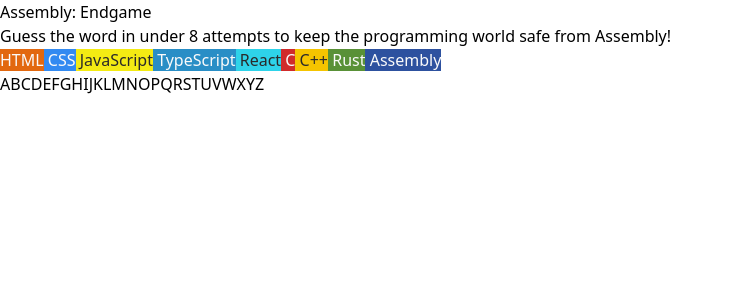
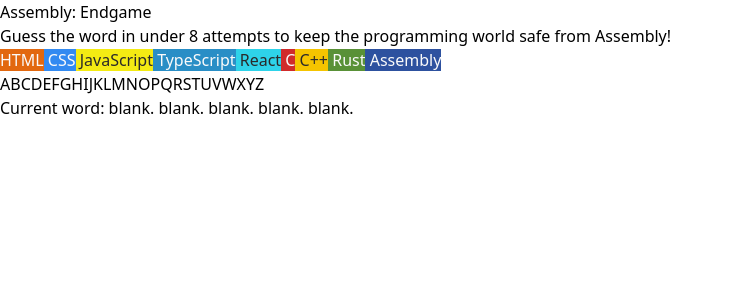
Before and after one commit to khasizadaj/assembly-endgame, a React (Vite) app: page / in a window 1280 px wide. Shown: the top 300 px of the page, without its empty margins (0-733 px from the left). Built offline with nearby package versions, Linux system fonts and the light colour scheme.

Commit message:
Add a11y info (#8)

```diff
--- a/src/App.jsx
+++ b/src/App.jsx
@@ -120,11 +120,11 @@
     });
   }
 
-  const gameIsOver = languages.filter((lang) => lang.isActive).length === 1 || guessedWord.every((letter) => letter.isFound);
+  const gameIsOver =
+    languages.filter((lang) => lang.isActive).length === 1 ||
+    guessedWord.every((letter) => letter.isFound);
   let statusType =
-    lastAnswer.value && lastAnswer.isCorrect
-      ? "correct"
-      : "incorrect";
+    lastAnswer.value && lastAnswer.isCorrect ? "correct" : "incorrect";
   if (gameIsOver) {
     statusType = "gameOver";
   }
@@ -213,7 +213,34 @@
       <Status statusType={statusType} lastAnswer={lastAnswer} />
       <Languages languages={languages} />
       <GuessedWord word={guessedWord} statusType={statusType} />
-      <Keyboard onClick={onClick} keyboardLetters={keyboardLetters} statusType={statusType} />
+      <Keyboard
+        onClick={onClick}
+        keyboardLetters={keyboardLetters}
+        statusType={statusType}
+      />
+      <section className="sr-only" aria-live="polite" role="status">
+        <p>
+          {lastAnswer.value &&
+            (lastAnswer.isCorrect
+              ? `Correct! The letter ${lastAnswer.value} is in the word.`
+              : `Sorry, the letter ${lastAnswer.value} is not in the word.`)}
+        </p>
+        <p>
+          Current word:{" "}
+          {guessedWord
+            .map((letter) => (letter.isFound ? letter.value + "." : "blank."))
+            .join(" ")}
+        </p>
+        {gameIsOver &&
+          (lastAnswer.value && lastAnswer.isCorrect ? (
+            <p>You Won!</p>
+          ) : (
+            <p>
+              You Lost! Word was{" "}
+              {guessedWord.map((letter) => letter.value).join("")}
+            </p>
+          ))}
+      </section>
       {gameIsOver ? (
         <button
           className="bg-green-600 py-2 px-4 rounded-lg text-white"
--- a/src/components/Keyboard.jsx
+++ b/src/components/Keyboard.jsx
@@ -30,6 +30,8 @@
               onClick={props.onClick}
               value={letter.value}
               state={letter.state}
+              aria-disabled={letter.state === "notSelected" ? false : true}
+              aria-label={`Letter ${letter.value}`}
               disabled={props.statusType === "gameOver" ? true : false}
             />
           );
--- a/src/components/Status.jsx
+++ b/src/components/Status.jsx
@@ -23,7 +23,7 @@
   );
 
   return (
-    <section className="max-w-md w-full">
+    <section className="max-w-md w-full" aria-live="polite" role="status">
       <div className={className}>
         {props.lastAnswer.value && (
           <h1 className="text-base sm:text-xl text-center">{statusMessage}</h1>
```
